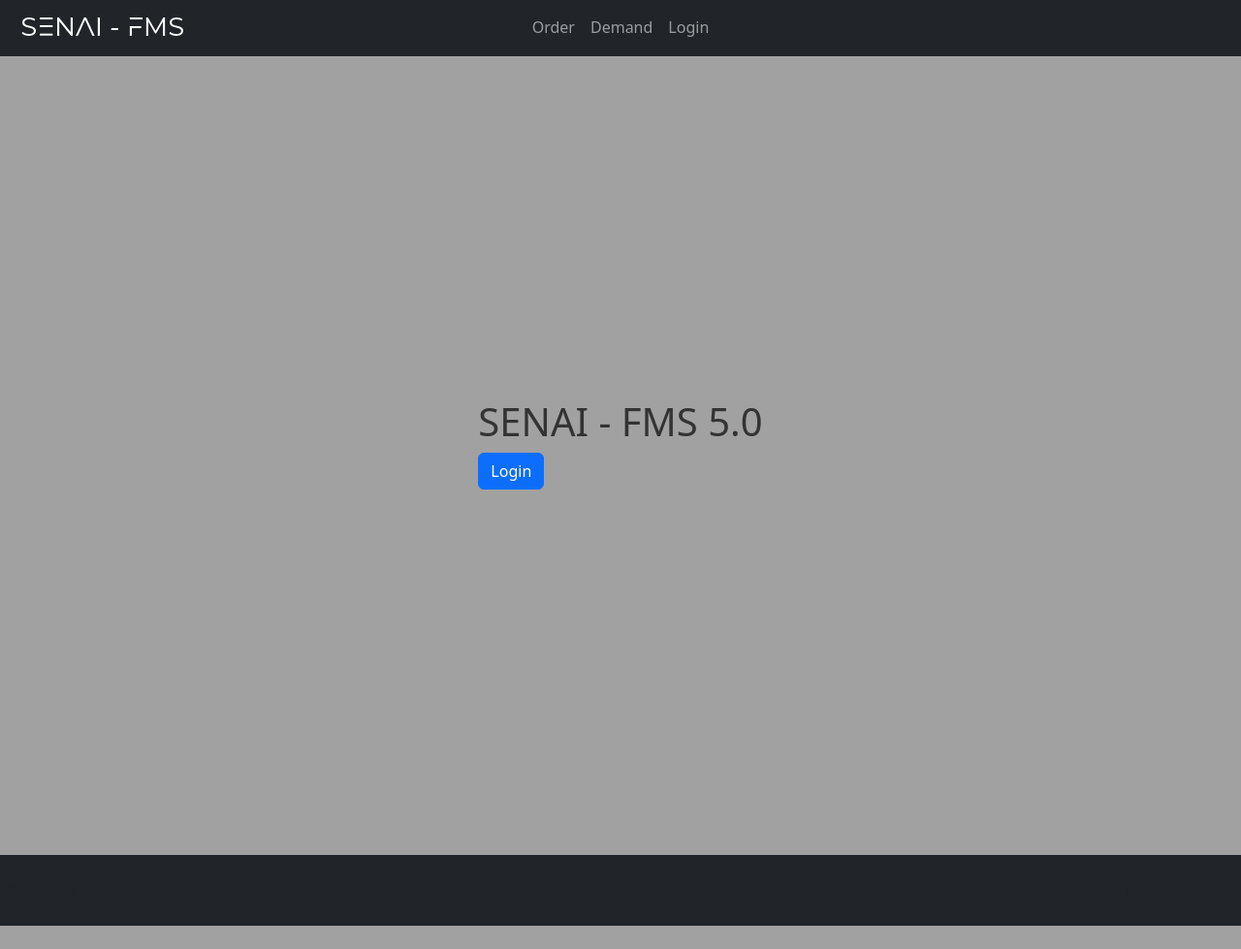
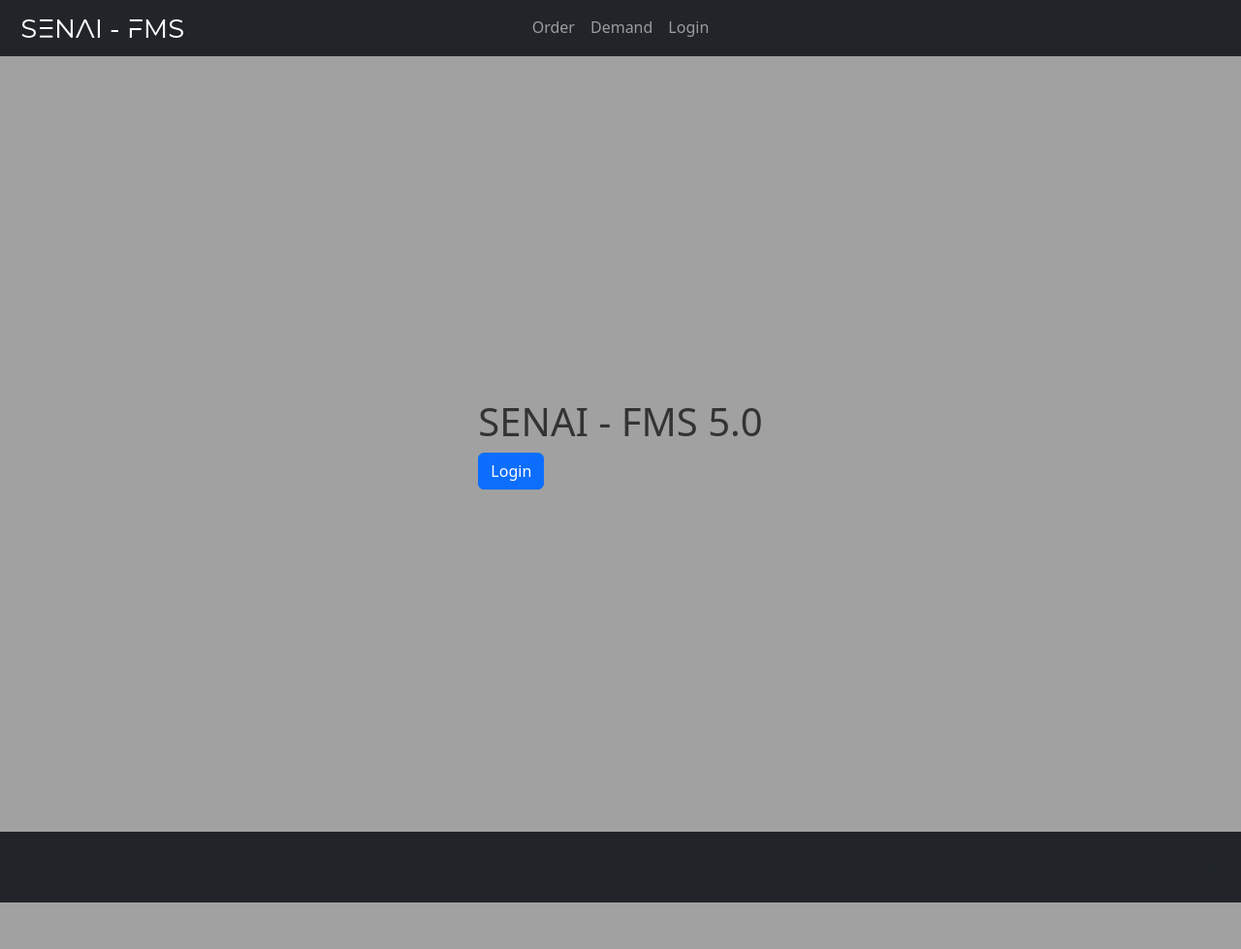
Before and after one commit to LuisHBeck/FMS_5.0, a Django app: page / in a window 1280 px wide. Shown: the whole page at 97% size. After the commit the page ends 931 px from the top, so only its background shows below. Run offline with Django 4.2, Linux system fonts and the light colour scheme; some libraries are stand-ins or nearby versions.

Commit message:
style: nav + footer

```diff
--- a/core/templates/base.html
+++ b/core/templates/base.html
@@ -10,10 +10,6 @@
     <link rel="stylesheet" href="{% static 'style/style.css' %}">
 </head>
 <body class="body-container">
-    <a href="{% url 'index' %}">
-        <img src="{% static 'images/senai_fms_logo.png' %}" alt="" width="180" height="40" class="overlay-image">
-    </a>
-
     {% include 'navbar.html' %}
     <main class="container">
         {% block content %}{% endblock  %}
--- a/core/templates/footer.html
+++ b/core/templates/footer.html
@@ -2,7 +2,7 @@
 {% load static %}
 
 
-<footer class="d-flex flex-wrap justify-content-between align-items-center py-3 my-4 footer footer-dark bg-dark">
+<footer class="d-flex flex-wrap justify-content-between align-items-center py-3 footer footer-dark bg-dark ">
     <p class="col-md-4 mb-0 text-body-secondary light-text">© 2023 SENAI, Inc</p>
 
     <ul class="nav col-md-4 justify-content-end">
--- a/core/templates/navbar.html
+++ b/core/templates/navbar.html
@@ -4,7 +4,9 @@
 <nav class="navbar navbar-expand-lg navbar-dark bg-dark">
     <div class="container-fluid">
         <div class="collapse navbar-collapse navbar-list justify-content-md-center" id="navbarNav">
-
+            <a href="{% url 'index' %}">
+                <img src="{% static 'images/senai_fms_logo.png' %}" alt="" width="180" height="40" class="overlay-image">
+            </a>
             <ul class="navbar-nav text-center">
                 <li class="nav-item">
                     <a class="nav-link" aria-current="page" href="{% url 'order' %}">Order</a>
--- a/global/static/style/style.css
+++ b/global/static/style/style.css
@@ -36,8 +36,8 @@ body {
 }
 
 .overlay-image {
-    position: fixed;
-    top: 8px;
+    position: absolute;
+    top: 10px;
     left: 15px;
     /* width: 1%; */
     z-index: 1; /* Coloca a imagem por trás da navbar */
```
Also changed, not shown: db.sqlite3.
